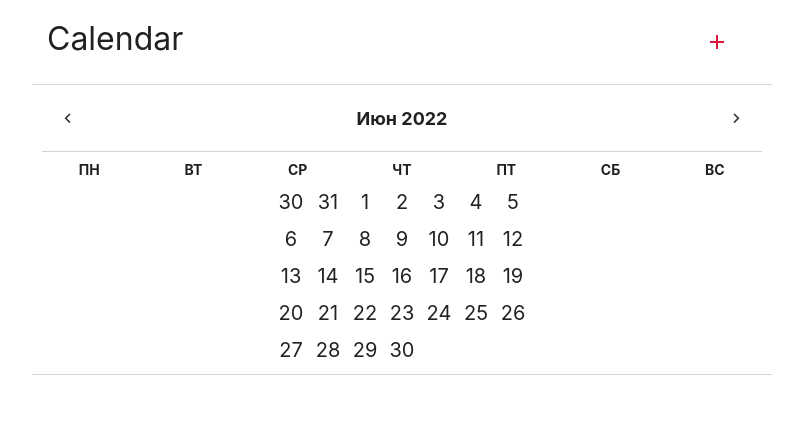
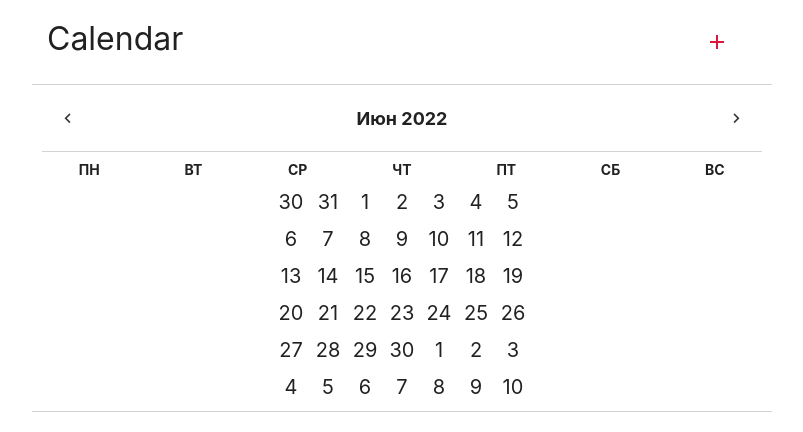
Before and after one commit to ElfistIO/calendar_test, a React (Create React App) app: page / in a window 1280 px wide. Shown: the top 432 px of the page, without its empty margins (238-1041 px from the left). Built offline with nearby package versions, Linux system fonts and the light colour scheme.

Commit message:
complete

```diff
--- a/src/App.js
+++ b/src/App.js
@@ -37,6 +37,7 @@ function App() {
   // День недели
   const [weekDay, setCurrentWeekDay] = useState(currentDate.getDay());
 
+  // Раскладка выбранного месяца
   const showCurrentMonth = getMonth();
 
   // Функция возвращает количество дней в указанном месяце и году.
@@ -44,12 +45,14 @@ function App() {
     return new Date(year, month + 1, 0).getDate();
   }
 
+  // Выбор предыдущего месяца
   function handlePrevMonth() {
     setCurrentMonth(currentMonth - 1);
     setCurrentDate(new Date(currentYear, currentMonth - 1));
     setCurrentWeekDay(new Date(currentYear, currentMonth - 1).getDay());
   }
 
+  // Выбор следующего месяца
   function handleNextMonth() {
     setCurrentMonth(currentMonth + 1);
     setCurrentDate(new Date(currentYear, currentMonth + 1));
@@ -81,14 +84,12 @@ function App() {
 
     console.log(countMonthDay);
 
-    // Построение итогового массива
+    // Построение итогового массива c днями предыдущего месяца до понедельника
     for (
       let i = 0;
       i < countDayOnMonth[currentMonth] + currentMonthDay - countMonthDay;
       i++
     ) {
-      // Если countMonthDay больше кол-ва дней в месяце
-      // дни начинаются сначала
       if (i < currentMonthDay - countMonthDay) {
         let count = countDayOnMonth[currentMonth - 1] + countMonthDay;
         result.push(count + i);
@@ -98,7 +99,11 @@ function App() {
         result.push(countMonthDay + i);
       }
     }
-    console.log(result.length);
+    // Достройка массива днями с общим количеством недель равным 6
+    let restResultLength = 42 - result.length;
+    for (let i = 0; i < restResultLength; i++) {
+      result.push(i + 1);
+    }
     return result;
   }
 
```
